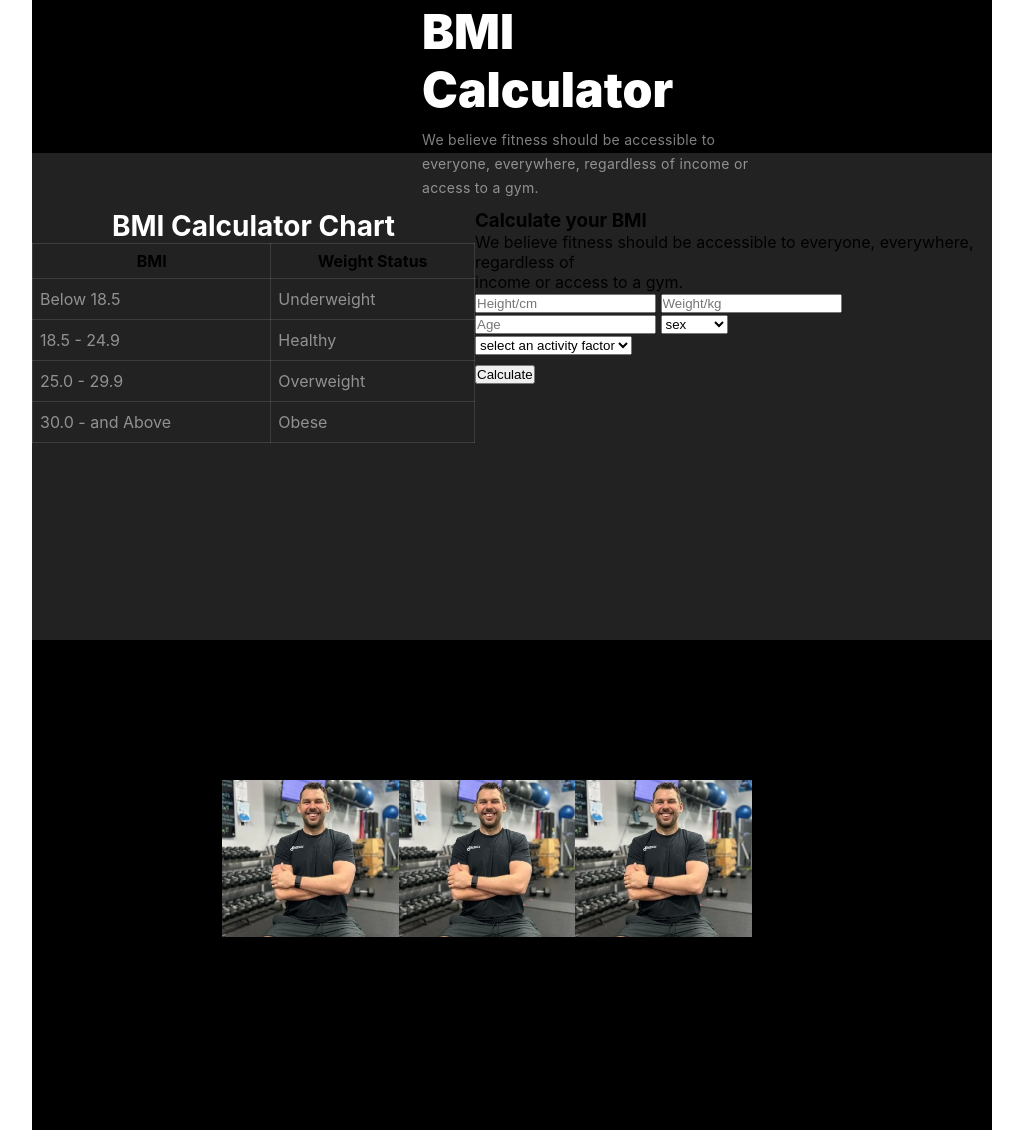
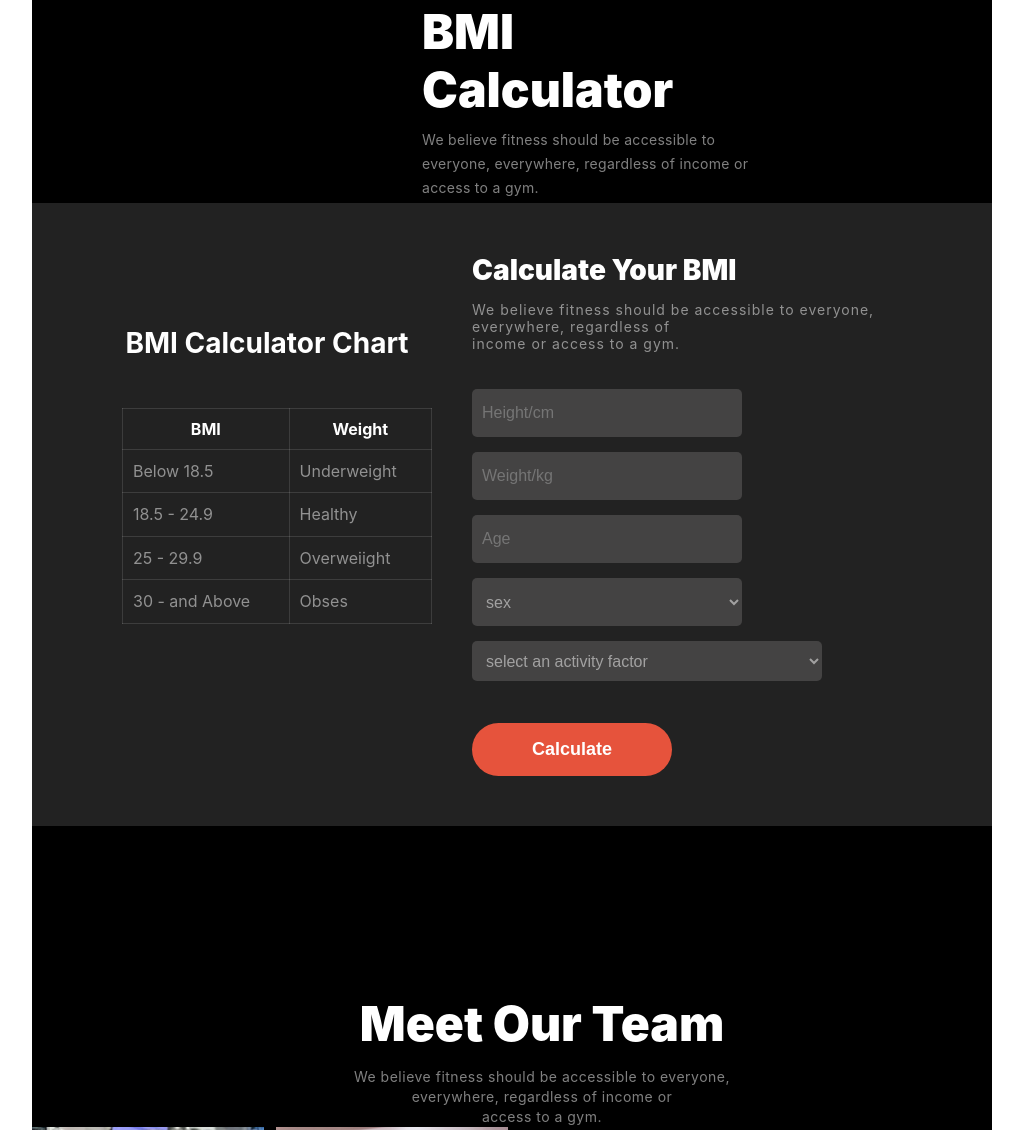
Before and after one commit to ibrahimsikder314/Assignment-2, a plain HTML site: page index.html in a window 1280 px wide. Shown: the part 1928-3058 px from the top of the page, without its empty margins (128-1151 px from the left). Drawn offline with Linux system fonts and the light colour scheme.

Commit message:
added the calculation section

```diff
--- a/index.html
+++ b/index.html
@@ -102,38 +102,60 @@
                 <h1>BMI Calculator</h1>
                 <p>We believe fitness should be accessible to everyone, everywhere, regardless of income or<br>access to a gym.</p>
             </section>
-            <section class="table">
+             <!-- calculator section end -->
+
+             <!-- calculation chart section start -->
+             <section >
+                <div class="challeng">
+                    <div class="chart">
                         <table>
-                    <caption>BMI Calculator Chart</caption>
+                            <caption class="charttitle">BMI Calculator Chart</caption>
                             <thead>
                                 <tr>
-                            <th>BMI </th>
-                            <th>Weight Status</th>
+                                    <th>BMI</th>
+                                    <th>Weight</th>
                                 </tr>
                             </thead>
                             <tbody>
                                 <tr>
-                            <td>Below 18.5</td>
-                            <td>Underweight</td>
+                                    <td>
+                                        Below 18.5
+                                    </td>
+                                    <td>
+                                        Underweight
+                                    </td>
                                 </tr>
                                 <tr>
-                            <td>18.5 - 24.9</td>
-                            <td>Healthy</td>
+                                    <td>
+                                        18.5 - 24.9
+                                    </td>
+                                    <td>
+                                        Healthy
+                                    </td>
                                 </tr>
                                 <tr>
-                            <td>25.0 - 29.9</td>
-                            <td>Overweight</td>
+                                    <td>
+                                        25 - 29.9
+                                    </td>
+                                    <td>
+                                        Overweiight
+                                    </td>
                                 </tr>
                                 <tr>
-                            <td>30.0 - and Above</td>
-                            <td>Obese</td>
+                                    <td>
+                                        30 - and Above
+                                    </td>
+                                    <td>
+                                        Obses
+                                    </td>
                                 </tr>
                             </tbody>
 
                         </table>
-                <div>
-                    <h3>Calculate your BMI</h3>
-                    <p>We believe fitness should be accessible to everyone, everywhere, regardless of<br>income or access to a gym. </p>
+                    </div>
+                    <div class="BMI-Calculator">
+                        <h1>Calculate Your BMI</h1>
+                        <p>We believe fitness should be accessible to everyone, everywhere, regardless of <br> income or access to a gym. </p>
                         <input type="text" name="" id="" placeholder="Height/cm">
                         <input type="text" name="" id="" placeholder="Weight/kg"> <br>
                         <input type="text" name="" id="" placeholder="Age">
@@ -147,34 +169,63 @@
                             <option value="">Run</option>
                             <option value="">Sweming</option>
                         </select><br>
-                    <button style="margin-top:10px ;">Calculate</button>
+                        <button class="cal-btn">Calculate</button>
                     </div>
+                </div>
+
         </section>
-           <!-- calculator section end -->
+
+        <!-- calculation chart section end -->
 
             <!-- meet our team section start -->
             <section class="team">
-                <!-- <div>
+                <div class="team-title">
                     <h1>Meet Our Team</h1>
-                    <p>We believe fitness should be accessible to everyone, everywhere, regardless of income or access to a gym.</p>
-                </div> -->
+                    <p>We believe fitness should be accessible to everyone, everywhere, regardless of income or<br>access to a gym.</p>
+                </div>
+                <div class="parent">
                     <div>
                         <img src="images/trainer1.png" alt="">
                     </div>
-                <div>
-                    <img src="images/trainer1.png" alt="">
+                    <div class="trainer-text">
+                        <h3></h3>
+                        <p></p>
                     </div>
                     <div>
-                    <img src="images/trainer1.png" alt="">
+                        <img src="images/trainer2.png" alt="">
                     </div>
                     <div>
-                    <img src="images/trainer1.png" alt="">
+                        <h3></h3>
+                        <p></p>
                     </div>
                     <div>
-                    <img src="images/trainer1.png" alt="">
+                        <img src="images/trainer3.png" alt="">
                     </div>
                     <div>
-                    <img src="images/trainer1.png" alt="">
+                        <h3></h3>
+                        <p></p>
+                    </div>
+                    <div>
+                        <img src="images/trainer4.png" alt="">
+                    </div>
+                    <div>
+                        <h3></h3>
+                        <p></p>
+                    </div>
+                    <div>
+                        <img src="images/trainer5.png" alt="">
+                    </div>
+                    <div>
+                        <h3></h3>
+                        <p></p>
+                    </div>
+                    <div>
+                        <img src="images/trainer6.png" alt="">
+                    </div>
+                    <div>
+                        <h3></h3>
+                        <p></p>
+                    </div>
                 </div>
 
             </section>
--- a/style/style.css
+++ b/style/style.css
@@ -311,88 +311,144 @@ main {
     letter-spacing: 0.3px;
     text-align: left;
 }
-.table{
-    width: 100%;
-    height: 487px;
-    background-color:#222222;
+/* calculator section ends here */
+
+/* calculation chart section starts here */
+.challeng{
+    color: white;
+    background: rgb(34, 34, 34);
+    margin: 50px auto;
+    padding: 50px;
+    margin-bottom: 100px;
     display: flex;
     justify-content: space-around;
-    padding-top: 56px;
+    align-items: center;
 }
-.table caption{
-    color: rgb(255, 255, 255);
-    width: 443px;
-    height: 34px;
+.charttitle{
     font-size: 28px;
     font-weight: 700;
+    padding-bottom: 48px;
+    padding-right:20px;
+}
+
+
+table{
+    width: 310px;
+    height: 216px;
+    margin-bottom: 80px;
+
 
 }
-table{
-    width: 300px;
-    height: 200px;
-}
 
-thead tbody{
-    padding-left: 82px;
-}
+
 table,th,td{
     border: 1px solid rgba(255, 255, 255, 0.123);
     border-collapse: collapse;
-    padding: 7px;
+    padding: 10px 10px;
+
 }
 
 td{
-    color: rgba(255, 255, 255, 0.5);}
-/* calculator section ends here */
+    color: rgba(255, 255, 255, 0.5);
+
+}
+.chart{
+    padding: 40px;
+
+}
+input, select{
+    background-color: rgb(68, 67, 67);
+    width: 270px;
+    height: 48px;
+    border-radius: 5px;
+    padding: 10px;
+    margin: 5px 5px 10px 0px;
+    outline: none;
+    border: none;
+    color: rgba(255, 255, 255, 0.5);
+    font-size: 16px;
+    font-weight: 400;
+}
+.BMI-Calculator h1{
+    color: rgb(255, 255, 255);
+    font-size: 28px;
+    font-weight: 900;
+}
+.BMI-Calculator p{
+    color: rgba(255, 255, 255, 0.5);
+    font-size: 14px;
+    font-weight: 400;
+    padding-top: 14px;
+    padding-bottom: 32px;
+    letter-spacing: 1px;
+
+}
+#full{
+    width: 350px;
+    height: 40px;
+}
+.cal-btn{
+    padding: 16px 60px;
+    text-align: center;
+    color: rgb(255, 255, 255);
+    font-size: 18px;
+    font-weight: 600;
+    border-radius: 42px;
+    background: rgb(230, 83, 60);
+    border: none;
+    margin-top: 32px;
+}
+/* challenge style start */
+
+/* calculation chart section ends here */
+
 
 /* meet our team section starts here */
 .team{
     width: 75%;
     height: 882px;
     background: rgb(0, 0, 0);
-    display: grid;
-    justify-content: center;
-    align-items: center;
-    grid-template-columns: repeat(3,1fr);
-    padding-left: 190px;
-}
-.team img{
-    width: 100%;
-    height: 100%;
-
-}
-/* .team img{
-    width: 100%;
 }
 
 .team-title{
     display: flex;
     flex-direction: column;
-    justify-content: center;
     align-items: center;
-    width: 65%;
-    height: 58px;
     text-align: center;
-    color: white;
-    margin: 0 auto;
-    margin-left: 375px;
-    margin-top: 88px;
+    padding-top: 68px;
+    padding-left: 300px;
 }
 .team-title h1{
+    color: white;
     font-size: 48px;
     font-weight: 900;
-    line-height: 120%;
-    letter-spacing: 0%;
 }
 .team-title p{
+    color: rgba(255, 255, 255, 0.5);
     font-size: 14px;
     font-weight: 400;
-    line-height: 24px;
-    letter-spacing: 0.3px;
-    color: rgba(255, 255, 255, 0.5);
-} */
+    padding-top: 14px;
+    letter-spacing: 0.5px;
+    line-height: 20px;
+}
+.parent{
+    display: grid;
+    grid-template-columns: repeat(3, 1fr);
+    gap: 12px;
+    position: relative;
+}
+.parent img{
+    width: 100%;
+}
+.trainer-text{
+    position: absolute;
+    left: 20px;
+    bottom: 20px;
+}
 
 /* meet our team section ends here */
+
+/* footer section starts here */
 
 footer{
     width: 100%;
@@ -448,3 +504,4 @@ hr{
     text-align: center;
     align-items: center;
 }
+/* footer section ends here */
```
Lines whose indentation alone changed are shown as unchanged.
